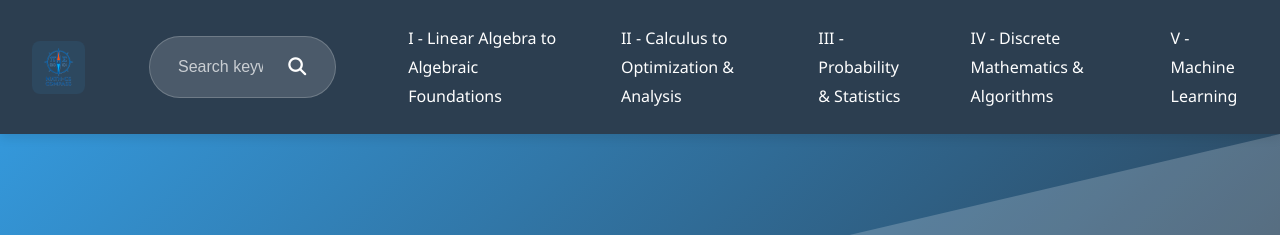
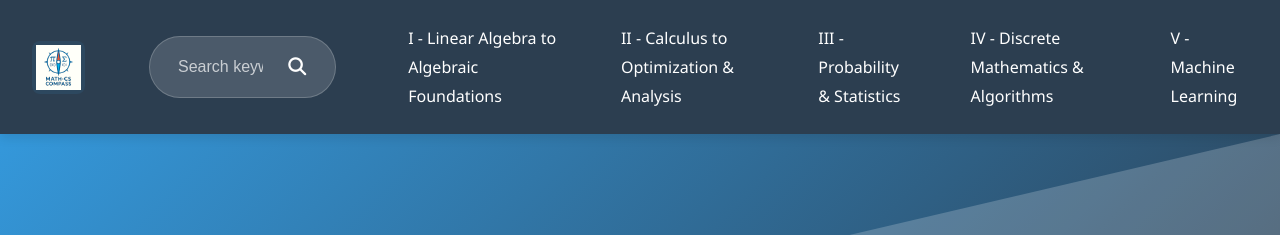
Before and after one commit to Yusukey01/yusukey01.github.io, a Jekyll site: the page built from index.html, in a window 1280 px wide. Shown: the top 235 px of the page. Built offline with Jekyll 4.4.1, drawn with Linux system fonts in a browser that asks for light colours.

Commit message:
add our logo on home

```diff
--- a/_includes/header.html
+++ b/_includes/header.html
@@ -5,7 +5,7 @@
             <a href="{% if page.level == 'home' %}index.html{% elsif page.level == 'section' %}../../index.html{% elsif page.level == 'detail' %}../../../index.html{% else %}../../../index.html{% endif %}"
                class="logo-link {% if page.url == '/' or page.url == '/index.html' %}active{% endif %}"
                title="Home - Math-CS Compass">
-                <img src="{% if page.level == 'home' %}../images/test1.png{% elsif page.level == 'section' %}../../images/test1.png{% elsif page.level == 'detail' %}../../images/test1.png{% else %}../../../assets/images/test1.png{% endif %}"
+                <img src="{% if page.level == 'home' %}../images/icon_x512.png{% elsif page.level == 'section' %}../../images/icon_x512.png{% elsif page.level == 'detail' %}../../images/icon_x512.png{% else %}../../../images/icon_x512.png{% endif %}"
                      alt="Math-CS Compass Logo"
                      class="nav-logo">
             </a>
```
